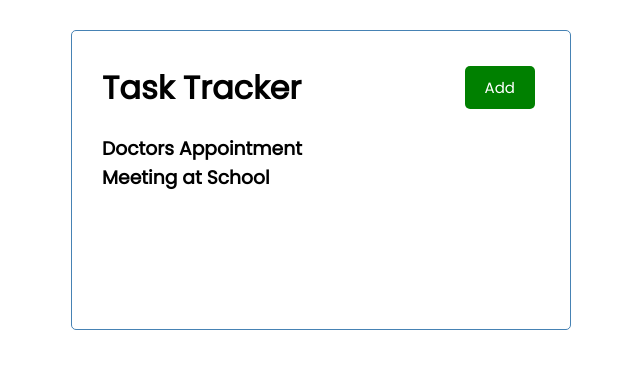
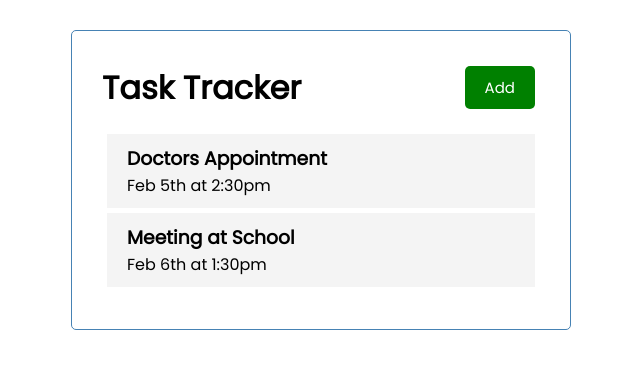
Before and after one commit to octaviookumu/task-tracker, a React (Create React App) app: page / in a window 1280 px wide. Shown: the top 368 px of the page, without its empty margins (319-959 px from the left). Built offline with nearby package versions, Linux system fonts and the light colour scheme.

Commit message:
Displaying data

```diff
--- a/src/App.js
+++ b/src/App.js
@@ -1,11 +1,27 @@
+import { useState } from "react";
 import Header from './components/Header'
 import Tasks from './components/Tasks'
 
 function App() {
+  const [tasks, setTasks] = useState([
+    {
+      id: 1,
+      text: "Doctors Appointment",
+      day: "Feb 5th at 2:30pm",
+      reminder: true,
+    },
+    {
+      id: 2,
+      text: "Meeting at School",
+      day: "Feb 6th at 1:30pm",
+      reminder: true,
+    },
+  ]);
+
   return (
     <div className="container">
       <Header title='Task Tracker' />
-      <Tasks />
+      <Tasks tasks={tasks} />
     </div>
   );
 }
--- /dev/null
+++ b/src/components/Task.js
@@ -0,0 +1,10 @@
+const Task = ({ task }) => {
+  return (
+    <div className="task">
+      <h3>{task.text}</h3>
+      <p>{task.day}</p>
+    </div>
+  );
+};
+
+export default Task;
--- a/src/components/Tasks.js
+++ b/src/components/Tasks.js
@@ -1,23 +1,10 @@
-const tasks = [
-  {
-    id: 1,
-    text: "Doctors Appointment",
-    day: "Feb 5th at 2:30pm",
-    reminder: true,
-  },
-  {
-    id: 2,
-    text: "Meeting at School",
-    day: "Feb 6th at 1:30pm",
-    reminder: true,
-  },
-];
+import Task from "./Task";
 
-const Tasks = () => {
+const Tasks = ({ tasks }) => {
   return (
     <div>
       {tasks.map((task) => (
-        <h3 key={task.id}>{task.text}</h3>
+        <Task key={task.id} task={task} />
       ))}
     </div>
   );
```
